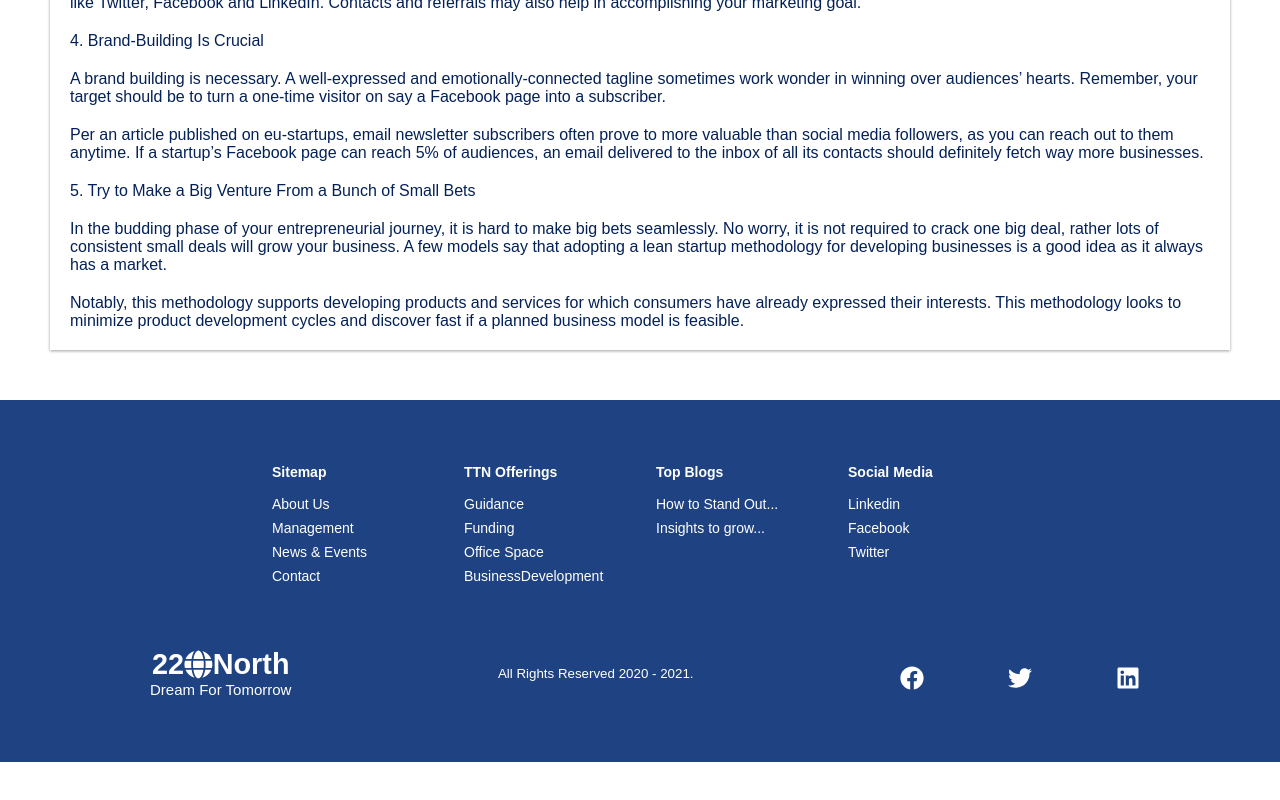
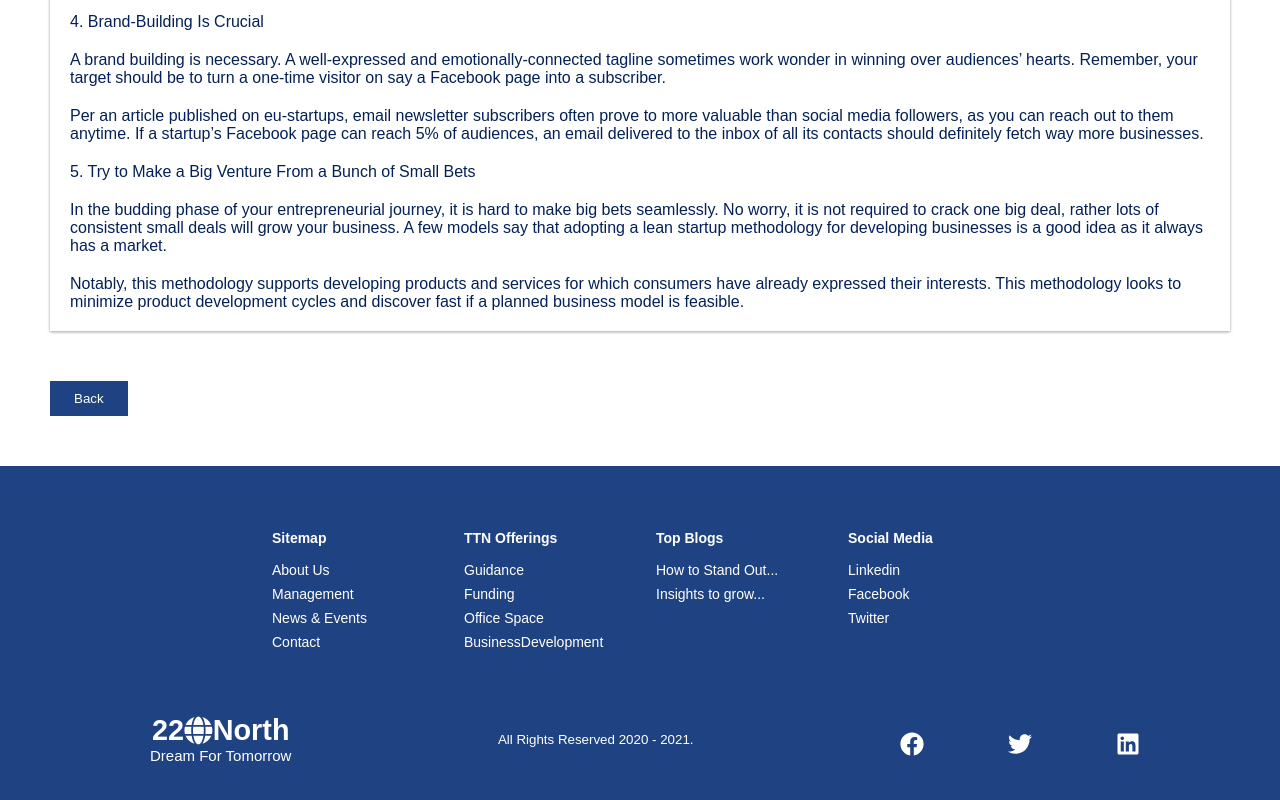
Before and after one commit to whatsupabhijit/22north, a React (Create React App) app: page /insights-to-grow-your-business in a window 1280 px wide. Shown: the part 1228-2028 px from the top of the page. Before the commit the page ends 1990 px from the top, so only its background shows below. Built offline with nearby package versions, Linux system fonts and the light colour scheme; the HTML template or start-up script is replaced by a standard one; a web font is replaced by a local one.

Commit message:
Added Back Button styling in the Blog Page

```diff
--- a/src/pages/BlogPages/Blog1.js
+++ b/src/pages/BlogPages/Blog1.js
@@ -41,7 +41,6 @@ const Blog1 = (props) => {
       <NavbarBackground /> */}
 
       <BlogContainer>
-        <button onClick={() => history.goBack()}>Go Back</button>
         <BlogCard>
           <BlogImageWrapper>
             <BlogImage src={blogIcon} alt={blogIconAlt} />
@@ -61,6 +60,8 @@ const Blog1 = (props) => {
         </BlogCard>
       </BlogContainer>
 
+      <BlogButton onClick={() => history.goBack()}>Back</BlogButton>
+
       <Footer />
     </>
   );
@@ -71,6 +72,18 @@ const Blog1 = (props) => {
 //   height: 100px;
 //   background: #000;
 // `;
+
+const BlogButton = styled.button`
+  display: flex;
+  justify-content: center;
+  align-items: center;
+  padding: 10px 24px;
+  background: #1f4382;
+  color: #fff;
+  border: none;
+  margin: 20px 50px 50px 50px;
+  cursor: pointer;
+`;
 
 const BlogContainer = styled.div`
   position: relative;
```
